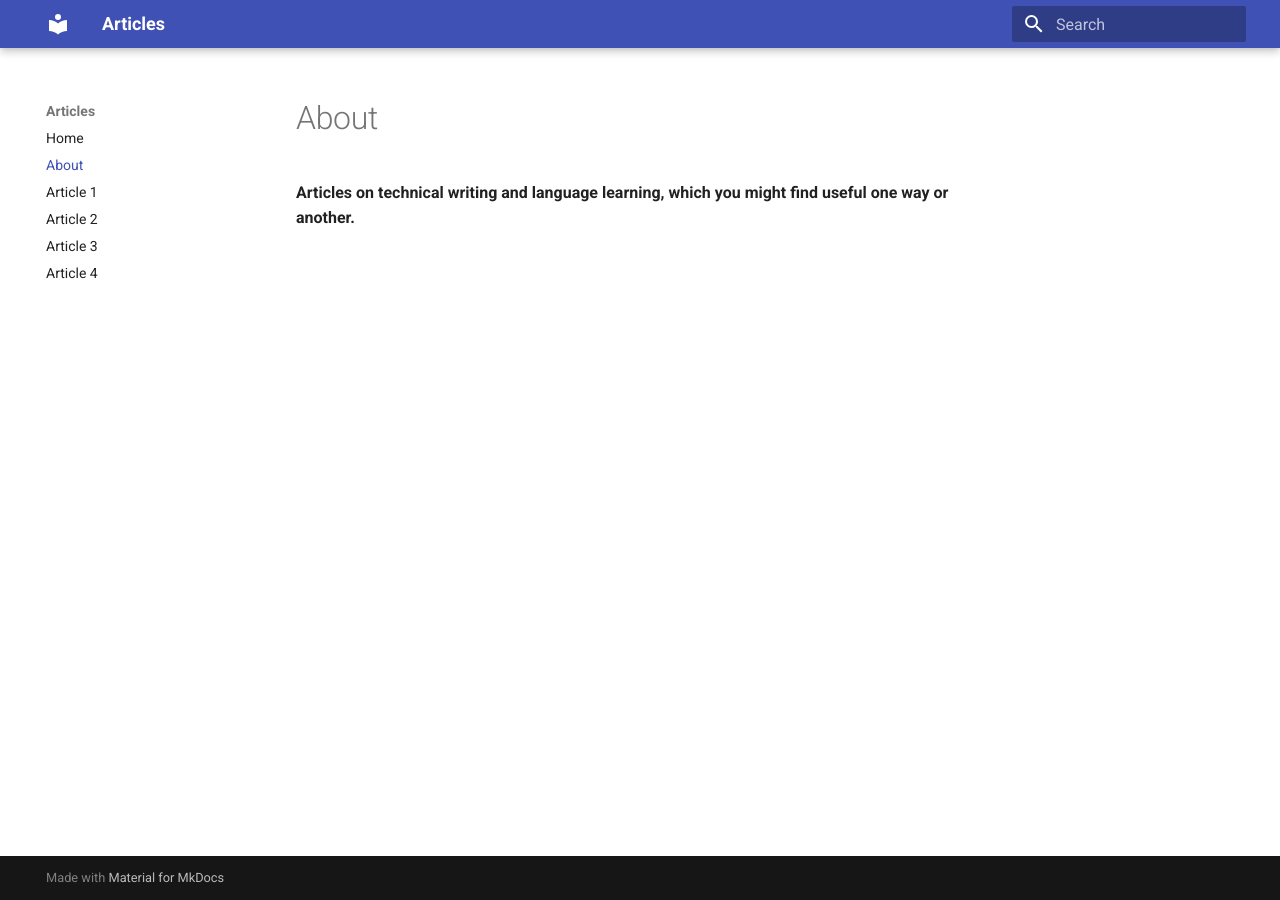
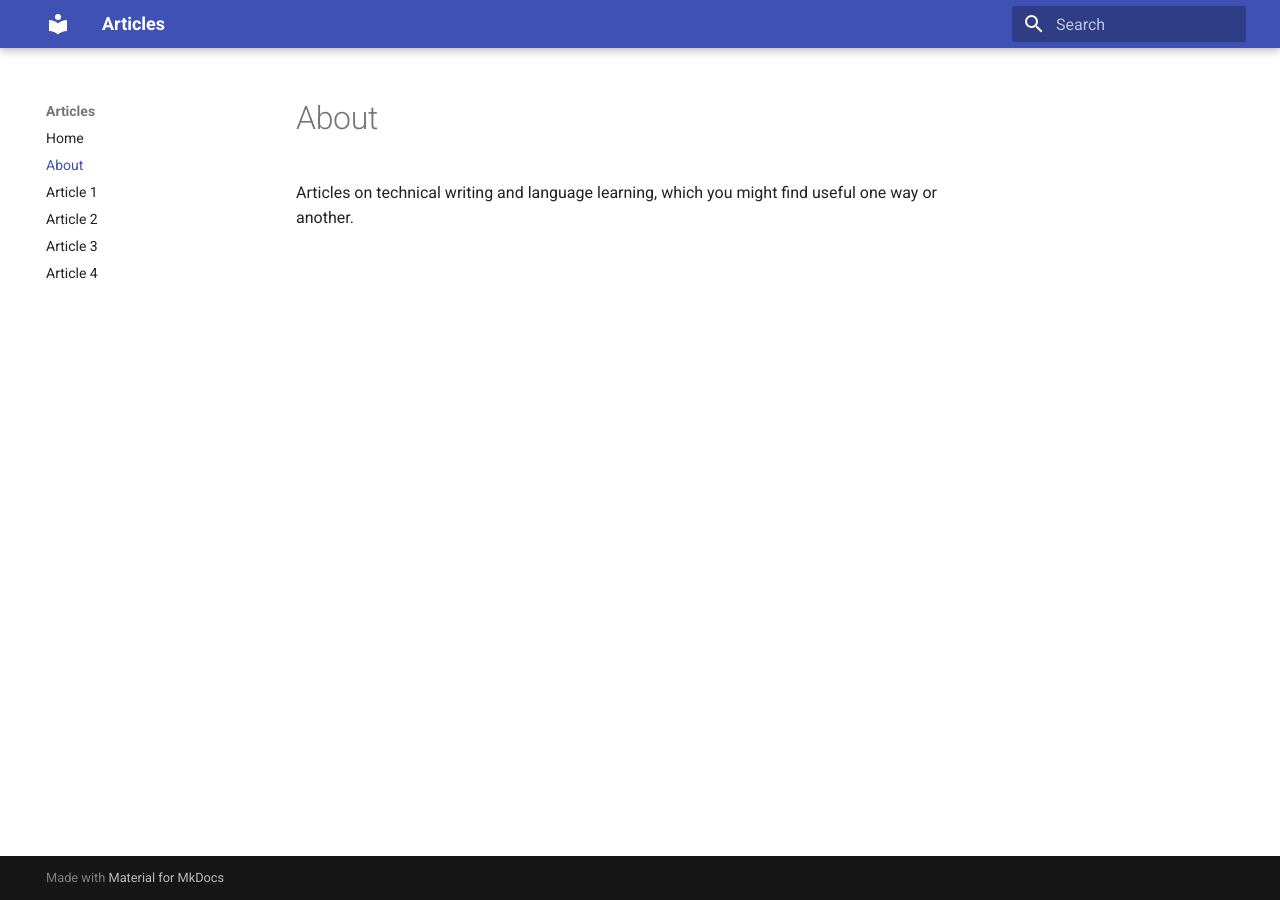
Before and after one commit to AlinaRst/articles, an MkDocs documentation site: the page built from docs/About.md, in a window 1280 px wide. Built offline with MkDocs 1.6.1 and Material for MkDocs 9.7.7, drawn with Linux system fonts in a browser that asks for light colours.

Commit message:
Add web pages

```diff
--- a/docs/About.md
+++ b/docs/About.md
@@ -1,3 +1,3 @@
 # About
 
-**Articles on technical writing and language learning, which you might find useful one way or another.**
+Articles on technical writing and language learning, which you might find useful one way or another.
```
